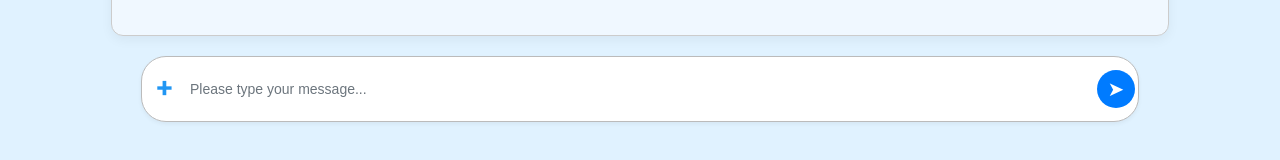
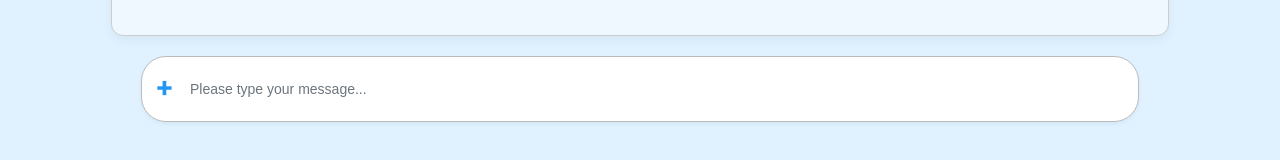
Before and after one commit to janmejoy2/Agentic-Ai-Frontend, a React (Create React App) app: page / in a window 1280 px wide. Shown: the part 428-588 px from the top of the page. Built offline with nearby package versions, Linux system fonts and the light colour scheme.

Commit message:
adding the integration changes

```diff
--- a/package.json
+++ b/package.json
@@ -7,6 +7,7 @@
     "@testing-library/jest-dom": "^6.6.3",
     "@testing-library/react": "^16.3.0",
     "@testing-library/user-event": "^13.5.0",
+    "axios": "^1.10.0",
     "react": "^19.1.0",
     "react-dom": "^19.1.0",
     "react-scripts": "5.0.1",
--- a/src/Components/Input.js
+++ b/src/Components/Input.js
@@ -1,4 +1,5 @@
 import React, { useState, useEffect } from 'react';
+import axios from 'axios';
 import './Input.css';
 
 const HARDCODED_FILE = {
@@ -16,7 +17,6 @@ const downloadHardcodedFile = () => {
   document.body.removeChild(element);
 };
 
-// ...existing code...
 const Input = () => {
   const [messages, setMessages] = useState([]);
   const [inputText, setInputText] = useState('');
@@ -26,7 +26,7 @@ const Input = () => {
   const [requestMessage, setRequestMessage] = useState('');
   const [step, setStep] = useState(0); // 0: greet, 1: ask repo, 2: ask request, 3: processing
 
-  const API_ENDPOINT = 'need to add a endpoint here';
+  const API_ENDPOINT = 'http://127.0.0.1:5000/requirement';
 
   useEffect(() => {
     setMessages([
@@ -38,7 +38,6 @@ const Input = () => {
     setStep(1);
   }, []);
 
-  // ...existing code...
   const handleSend = async () => {
     if (!inputText.trim()) {
       alert('Cannot send empty message');
@@ -51,7 +50,6 @@ const handleSend = async () => {
     setSelectedFile(null);
 
     if (step === 1) {
-    // After any first user message, ask for GitHub repo link
       setMessages((prev) => [
         ...prev,
         {
@@ -61,7 +59,6 @@ const handleSend = async () => {
       ]);
       setStep(2);
     } else if (step === 2) {
-    // Store GitHub repo and ask for request message
       setGithubRepo(inputText);
       setMessages((prev) => [
         ...prev,
@@ -72,8 +69,9 @@ const handleSend = async () => {
       ]);
       setStep(3);
     } else if (step === 3) {
-    // Store request message and proceed
-    setRequestMessage(inputText);
+      const currentRequestMessage = inputText;
+      setRequestMessage(currentRequestMessage);
+
       setMessages((prev) => [
         ...prev,
         {
@@ -83,22 +81,20 @@ const handleSend = async () => {
       ]);
       setStep(4);
 
-    // Send details to the backend
       try {
-      const response = await fetch(API_ENDPOINT, {
+        const res = await fetch(API_ENDPOINT, {
           method: 'POST',
           headers: {
-          'Content-Type': 'application/json'
+            'Content-Type': 'application/json',
           },
           body: JSON.stringify({
             githubRepo,
-          requestMessage: inputText
-        })
+            requestMessage: currentRequestMessage
+          }),
         });
-      console.log('Sending data to backend:', { githubRepo, requestMessage: inputText });
 
-      if (response.ok) {
-        const data = await response.json();
+        if (res.ok) {
+          const data = await res.json();
           setMessages((prev) => [
             ...prev,
             {
@@ -111,7 +107,19 @@ const handleSend = async () => {
             setMessages((prev) => [
               ...prev,
               {
-              text: `MR details link changes done!!! Thanks! ${data.detailsLink}`,
+                text: (
+                  <>
+                    <div>
+                      <strong>MR Details:</strong>
+                      <pre style={{ whiteSpace: 'pre-wrap' }}>{data.mr_details}</pre>
+                    </div>
+                    <div>
+                      <a href={data.mr_link} target="_blank" rel="noopener noreferrer">
+                        View Merge Request
+                      </a>
+                    </div>
+                  </>
+                ),
                 sender: 'bot',
                 showDownload: true
               }
@@ -151,8 +159,7 @@ const handleSend = async () => {
   return (
     <div className="agentic-container">
       <nav className="navbar">
-        <div className="nav-links">
-        </div>
+        <div className="nav-links"></div>
         <h2 className="title">LegacyTransform AI ✨</h2>
       </nav>
 
@@ -173,11 +180,12 @@ const handleSend = async () => {
                 {msg.text}
               </p>
               {msg.file && msg.sender !== 'bot' && <p>📎 {msg.file.name}</p>}
-              {msg.sender === 'bot' && msg.showDownload && (
+              {/* Uncomment below to enable download button */}
+              {/* {msg.sender === 'bot' && msg.showDownload && (
                 <button className="download-btn" onClick={downloadHardcodedFile}>
                   Download File
                 </button>
-              )}
+              )} */}
             </div>
           ))
         )}
@@ -195,9 +203,9 @@ const handleSend = async () => {
           value={inputText}
           onChange={(e) => setInputText(e.target.value)}
           onKeyDown={handleKeyPress}
-          className='input-textarea'
+          className="input-textarea"
         />
-        <button onClick={handleSend} title="Send">➤</button>
+        {/* <button onClick={handleSend} title="Send">➤</button> */}
       </div>
 
       {selectedFile && !fileError && (
```
Also changed, not shown: 1 other file (tests, documents, lock files or other folders). Lines whose indentation alone changed are shown as unchanged.
